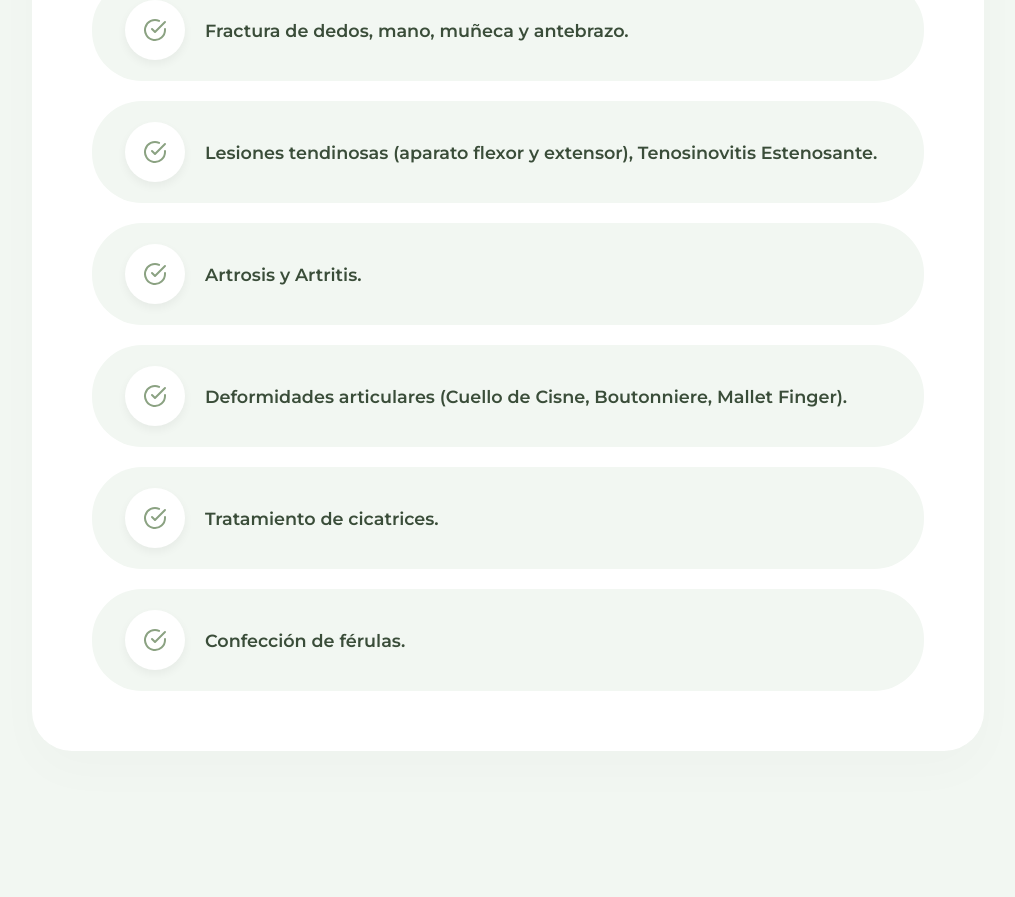
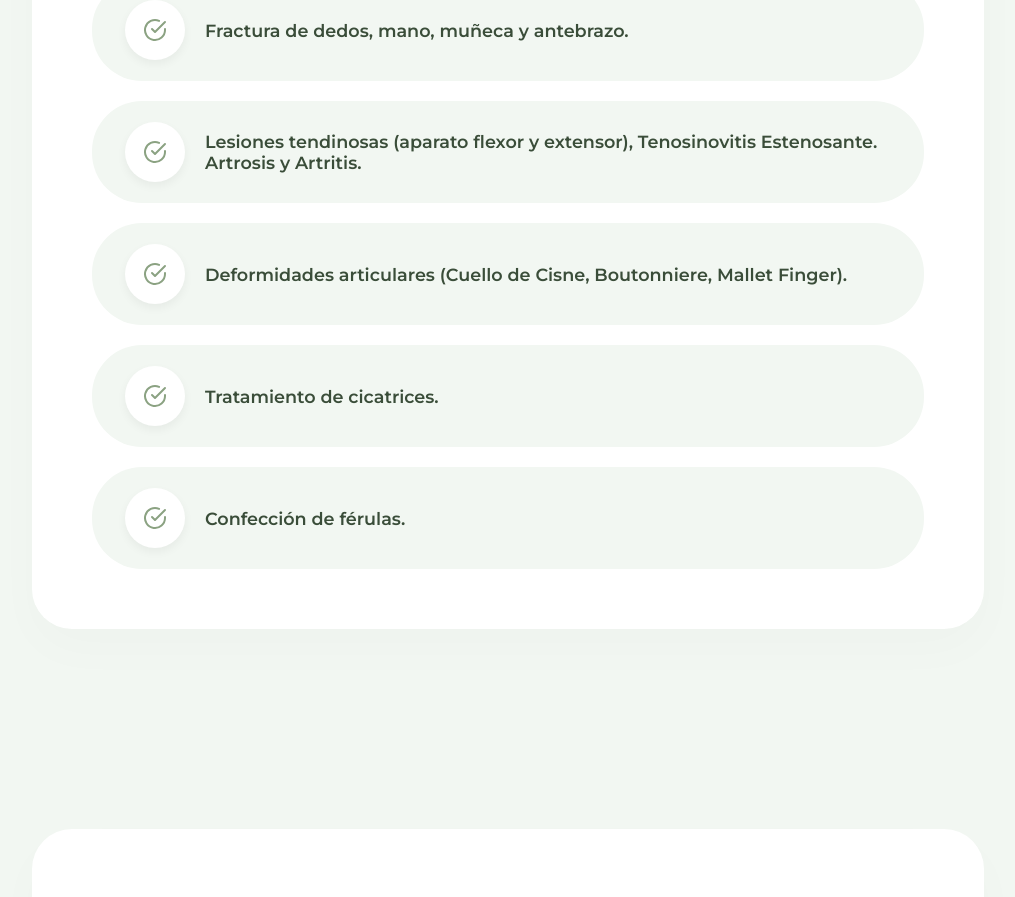
Before and after one commit to Rafasanna/Portfolio-Ma.-Azul-Sanna, a Next.js app: page / in a window 1280 px wide. Shown: the part 2840-3737 px from the top of the page, without its empty margins (132-1147 px from the left). Built offline with nearby package versions, Linux system fonts and the light colour scheme.

Commit message:
feat: merge artrosis with tendinosas in rehab items

```diff
--- a/src/app/page.js
+++ b/src/app/page.js
@@ -15,8 +15,7 @@ export default function Home() {
 
   const rehabItems = [
     "Fractura de dedos, mano, muñeca y antebrazo.",
-    "Lesiones tendinosas (aparato flexor y extensor), Tenosinovitis Estenosante.",
-    "Artrosis y Artritis.",
+    "Lesiones tendinosas (aparato flexor y extensor), Tenosinovitis Estenosante. Artrosis y Artritis.",
     "Deformidades articulares (Cuello de Cisne, Boutonniere, Mallet Finger).",
     "Tratamiento de cicatrices.",
     "Confección de férulas."
```
